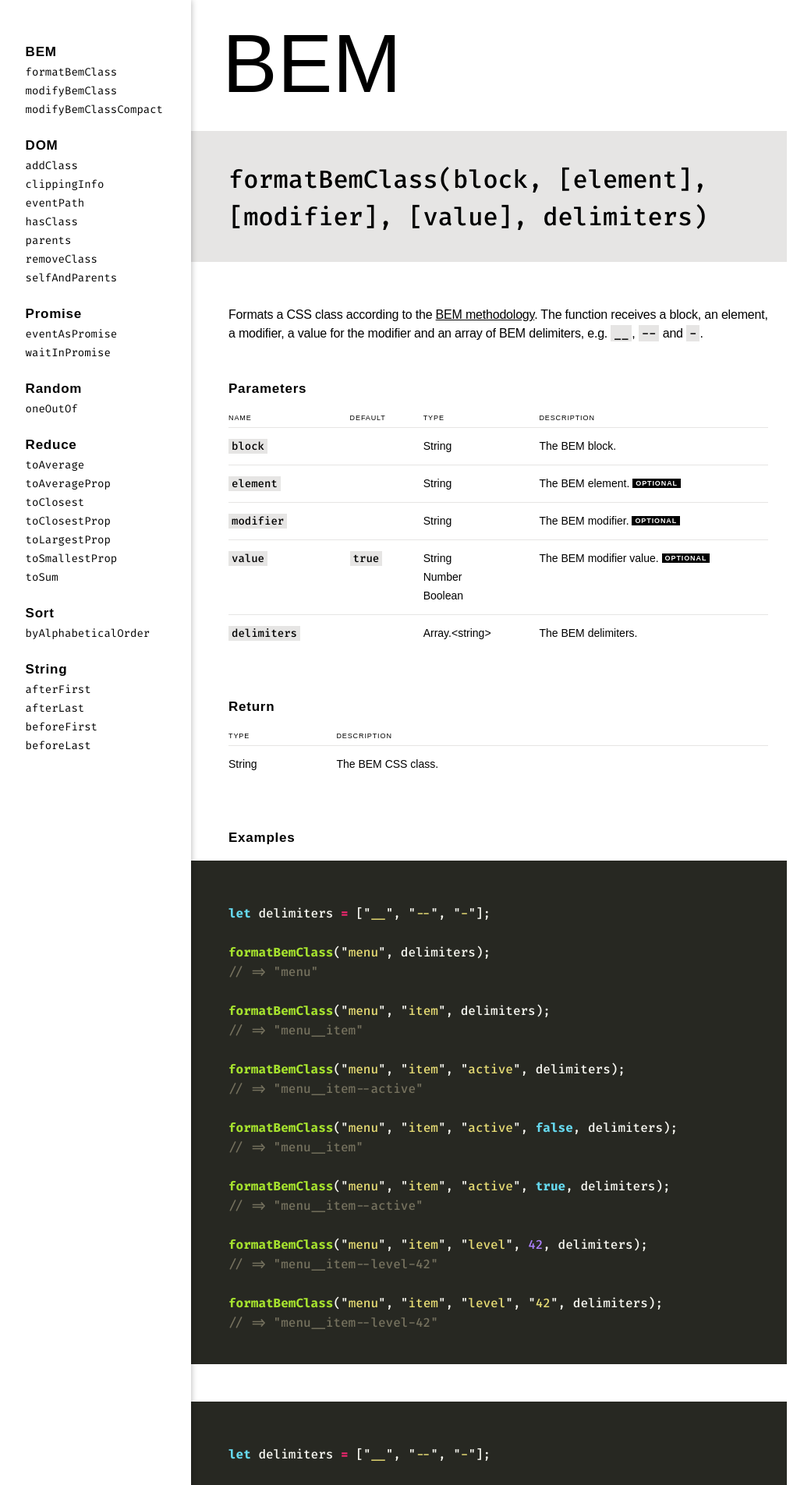
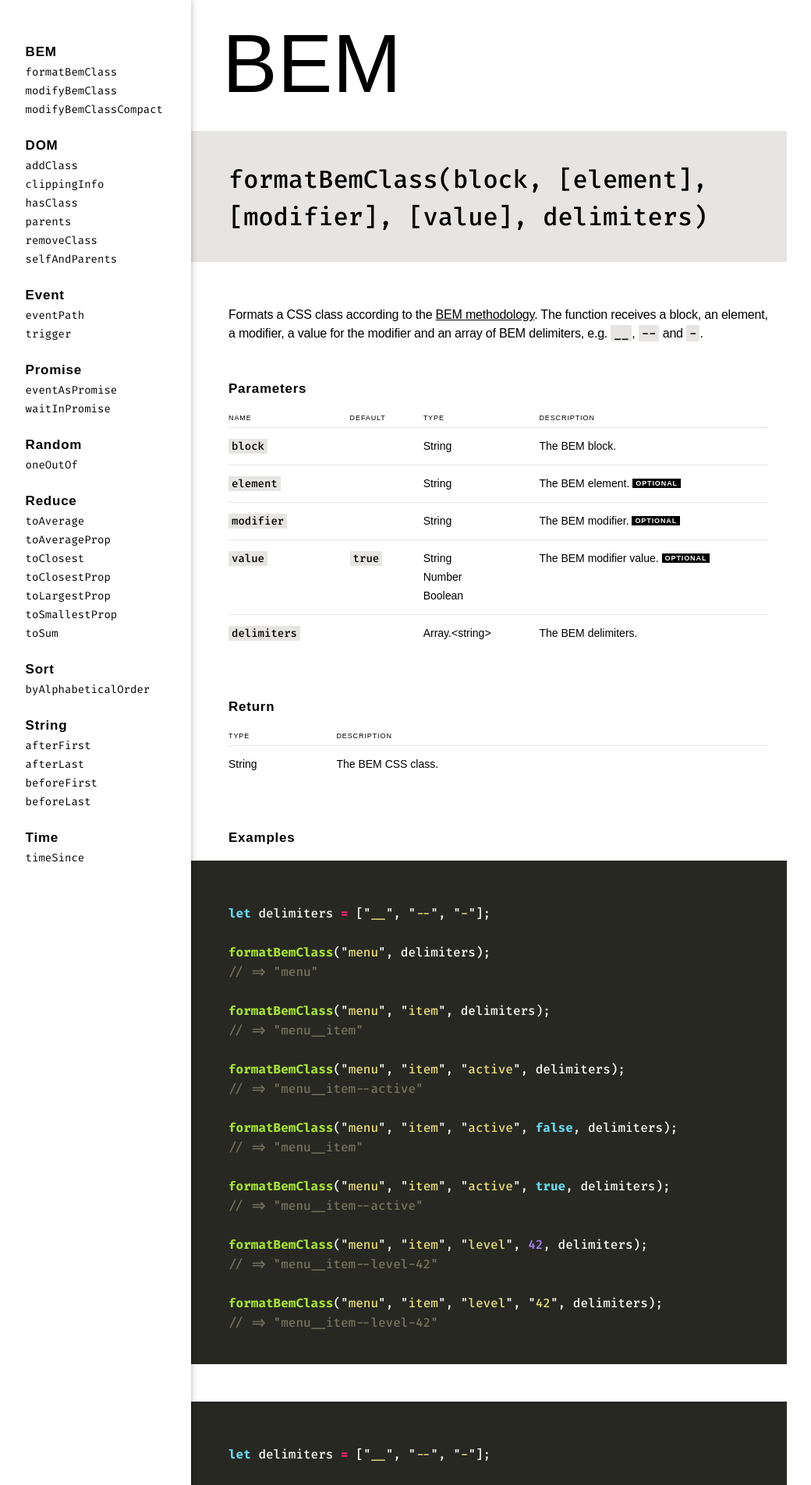
Before and after one commit to leofavre/canivete, a Jekyll site: the page built from docs/index.md, in a window 1280 px wide. Shown: the top 1905 px of the page at 78% size, without its empty margins (49-1089 px from the left). Built offline with Jekyll 4.4.1, drawn with Linux system fonts in a browser that asks for light colours; some web fonts are replaced; some of the changed lines change nothing that is shown.

Commit message:
added timeSince and trigger

````diff
--- a/docs/_includes/menu.md
+++ b/docs/_includes/menu.md
@@ -6,11 +6,14 @@
 * **[DOM](#dom)**
   * [addClass](#addClass)
   * [clippingInfo](#clippingInfo)
-  * [eventPath](#eventPath)
   * [hasClass](#hasClass)
   * [parents](#parents)
   * [removeClass](#removeClass)
   * [selfAndParents](#selfAndParents)
+
+* **[Event](#event)**
+  * [eventPath](#eventPath)
+  * [trigger](#trigger)
 
 * **[Promise](#promise)**
   * [eventAsPromise](#eventAsPromise)
@@ -36,3 +39,6 @@
   * [afterLast](#afterLast)
   * [beforeFirst](#beforeFirst)
   * [beforeLast](#beforeLast)
+
+* **[Time](#time)**
+  * [timeSince](#timeSince)
--- a/docs/index.md
+++ b/docs/index.md
@@ -213,25 +213,6 @@
 // => false
 ```
 
-<a name="eventPath"></a>
-### `eventPath(evt)`
-
-Returns an array with all DOM elements affected by an event.
-This function serves as a polyfill for
-[`Event.composedPath()`](https://dom.spec.whatwg.org/#dom-event-composedpath).
-
-#### Parameter
-
-| Name | Type | Description |
-| --- | --- | --- |
-| `evt` | Event | The triggered event. |
-
-#### Return
-
-| Type | Description |
-| --- | --- |
-| Array.&lt;HTMLElement&gt; | The DOM elements affected by the event. |
-
 <a name="hasClass"></a>
 ### `hasClass(domEl, str)`
 
@@ -362,6 +343,46 @@
 selfAndParents(domChild);
 // => [domChild, domParent, domGrandparent, body, html, document]
 ```
+
+## Event
+
+<a name="eventPath"></a>
+### `eventPath(evt)`
+
+Returns an array with all DOM elements affected by an event.
+This function serves as a polyfill for
+[`Event.composedPath()`](https://dom.spec.whatwg.org/#dom-event-composedpath).
+
+#### Parameter
+
+| Name | Type | Description |
+| --- | --- | --- |
+| `evt` | Event | The triggered event. |
+
+#### Return
+
+| Type | Description |
+| --- | --- |
+| Array.&lt;HTMLElement&gt; | The DOM elements affected by the event. |
+
+<a name="trigger"></a>
+### `trigger(evtName, bubbles, target)`
+
+Triggers a custom DOM event.
+
+#### Parameters
+
+| Name | Type | Description |
+| --- | --- | --- |
+| `evtName` | String | The event name. |
+| `bubbles` | Boolean | Whether the event should bubble or not. |
+| `target` | HTMLElement | The DOM element that triggers the event. |
+
+#### Return
+
+| Type | Description |
+| --- | --- |
+| CustomEvent | The custom event. |
 
 ## Promise
 
@@ -964,3 +985,22 @@
 beforeLast("parallelepiped", "le");
 // => "paralle"
 ```
+
+## Time
+
+<a name="timeSince"></a>
+### `timeSince(timestamp)`
+
+Returns the time passed since a timestamp, in milliseconds;
+
+#### Parameter
+
+| Name | Type | Description |
+| --- | --- | --- |
+| `timestamp` | Number | The time stamp. |
+
+#### Return
+
+| Type | Description |
+| --- | --- |
+| Number | Time passed since the timestamp, in milliseconds. |
````
Also changed, not shown: dist/eventPath.js, dist/trigger.js (added), 1 other file.
